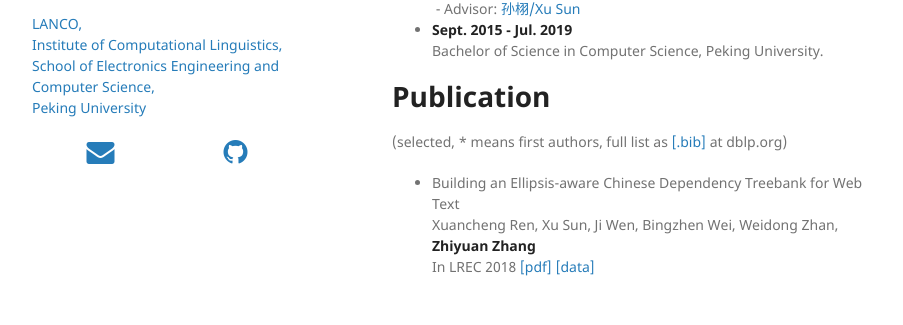
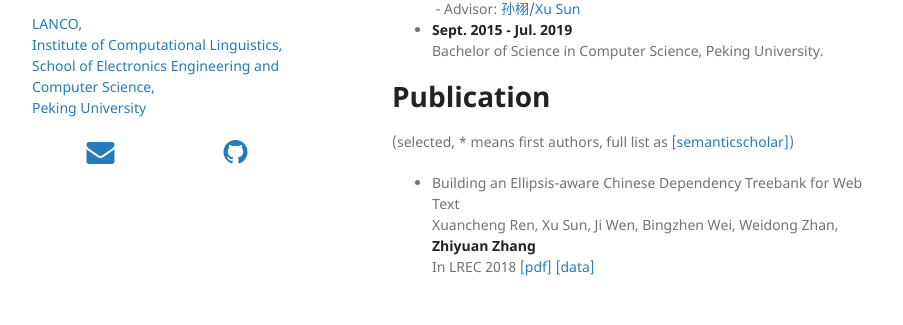
Before and after one commit to pkuzzy/pkuzzy.github.io, a Jekyll site: the page built from index.md, in a window 1280 px wide. Shown: the part 266-591 px from the top of the page, without its empty margins (178-1081 px from the left). Built offline with Jekyll 4.4.1, drawn with Linux system fonts in a browser that asks for light colours; nearby versions of some CDN libraries; our own code applies the rules of GitHub Pages for plain Markdown files.

Commit message:
Update index.md

```diff
--- a/index.md
+++ b/index.md
@@ -16,7 +16,7 @@ layout: default
 
 # Publication
 
-(selected, \* means first authors, full list as [[.bib]](https://dblp.org/pers/tb0/r/Ren:Xuancheng.bib) at dblp.org)
+(selected, \* means first authors, full list as [[semanticscholar]](https://www.semanticscholar.org/author/Zhiyuan-Zhang/50317060))
 
 * Building an Ellipsis-aware Chinese Dependency Treebank for Web Text
   Xuancheng Ren, Xu Sun, Ji Wen, Bingzhen Wei, Weidong Zhan, **Zhiyuan Zhang**
```
